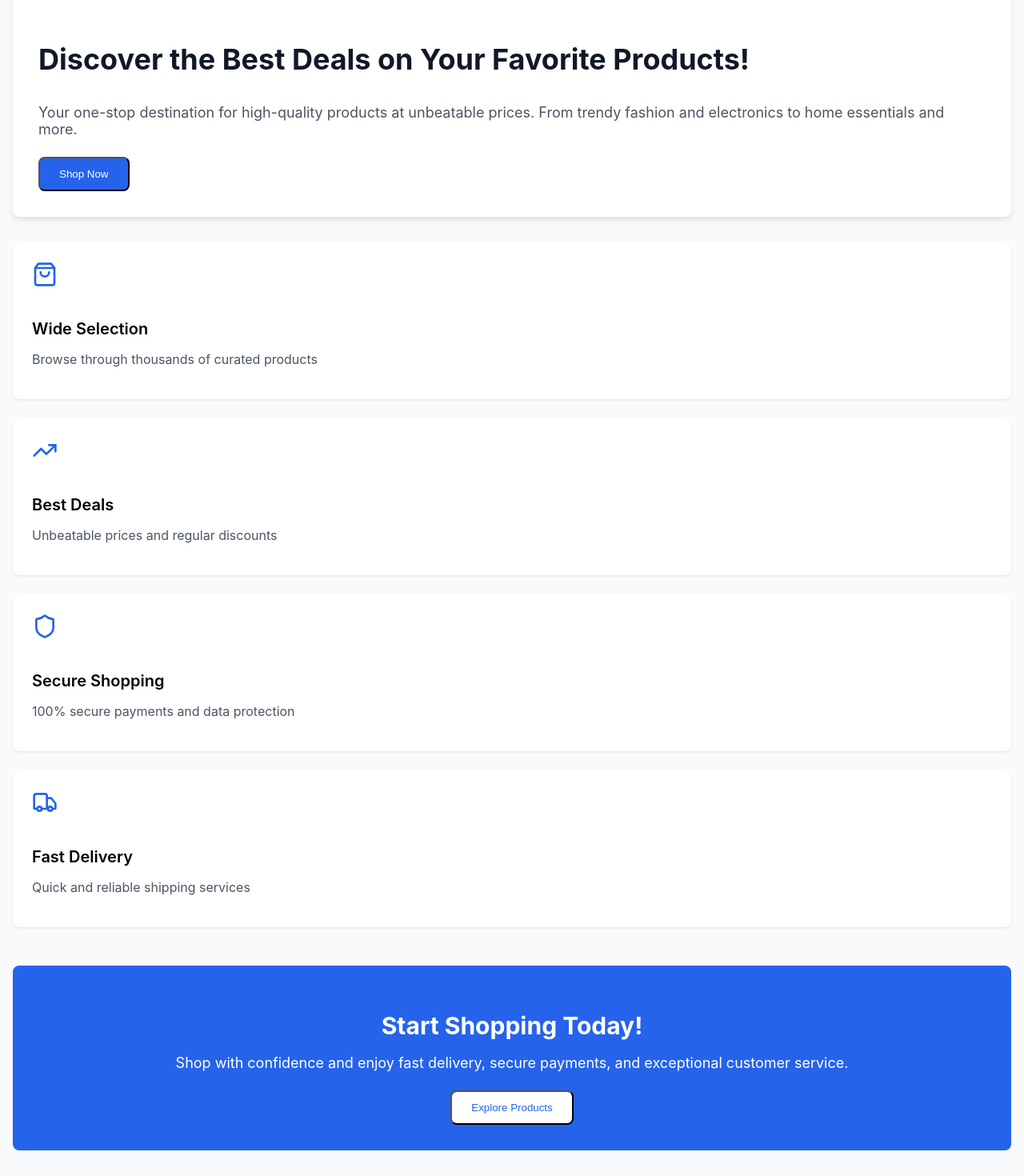
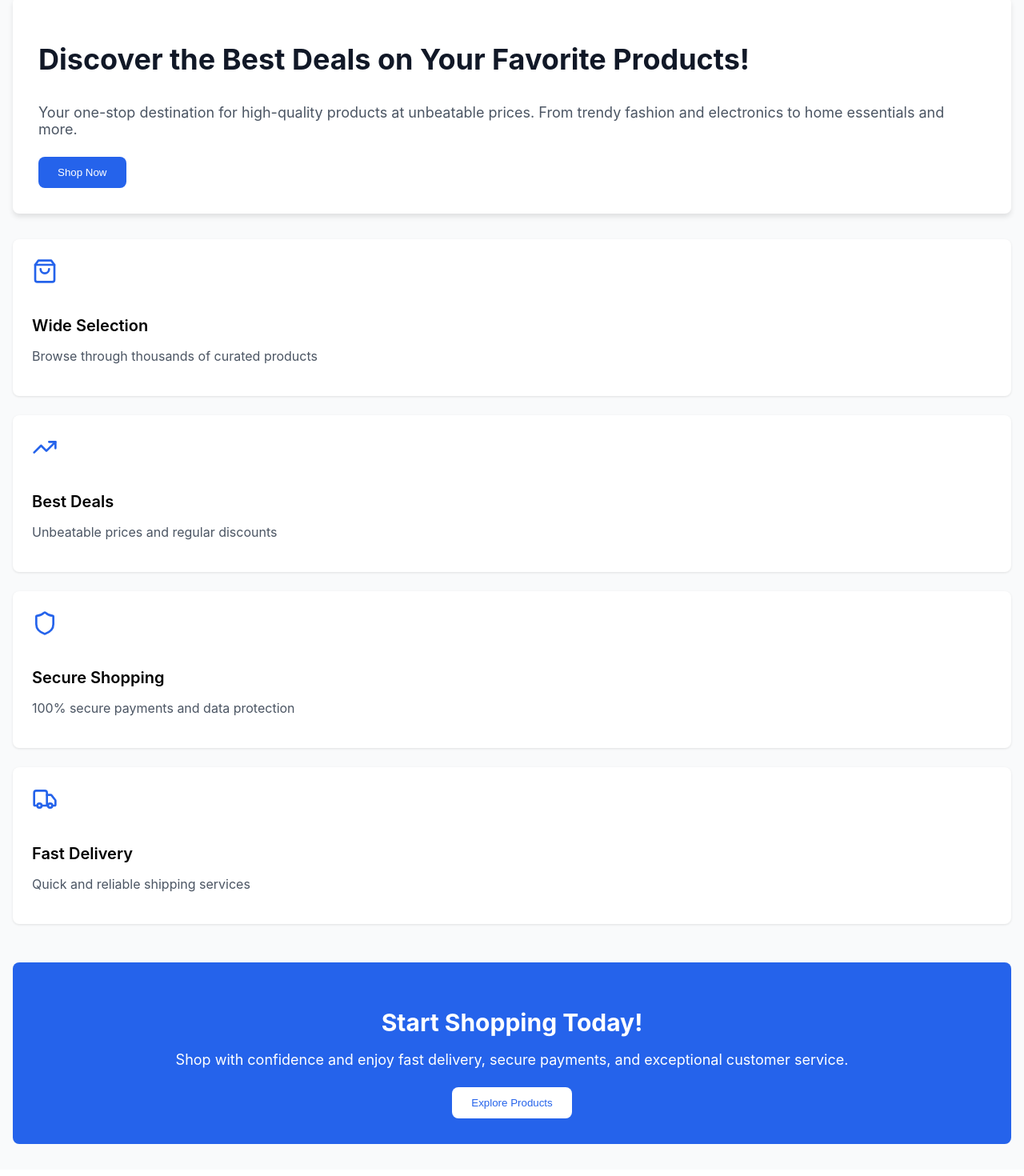
Before and after one commit to mahimajones3/e-com-web, a React (Create React App) app: page /home in a window 1280 px wide. Shown: the part 137-1607 px from the top of the page at 80% size. Built offline with nearby package versions, Linux system fonts and the light colour scheme; no server answers; sample sign-in values are in the browser's storage.

Commit message:
recent changes

```diff
--- a/src/components/Home/index.css
+++ b/src/components/Home/index.css
@@ -1,12 +1,8 @@
-/* Home.css */
-
-/* General Styles */
 .home-container {
   min-height: 100vh;
   background-color: #f9fafb;
 }
 
-/* Header Styles */
 .home-header {
   background-color: white;
   box-shadow: 0 1px 3px rgba(0, 0, 0, 0.1);
@@ -56,7 +52,6 @@
   background-color: #b91c1c;
 }
 
-/* Main Content Styles */
 .home-main {
   max-width: 80rem;
   margin: 0 auto;
@@ -103,6 +98,7 @@
   color: white;
   border-radius: 0.5rem;
   transition: background-color 0.2s;
+  border: 0px;
 }
 
 .shop-now-button:hover {
@@ -184,6 +180,7 @@
   color: #2563eb;
   border-radius: 0.5rem;
   transition: background-color 0.2s;
+  border: 0px;
 }
 
 .explore-button:hover {
```
